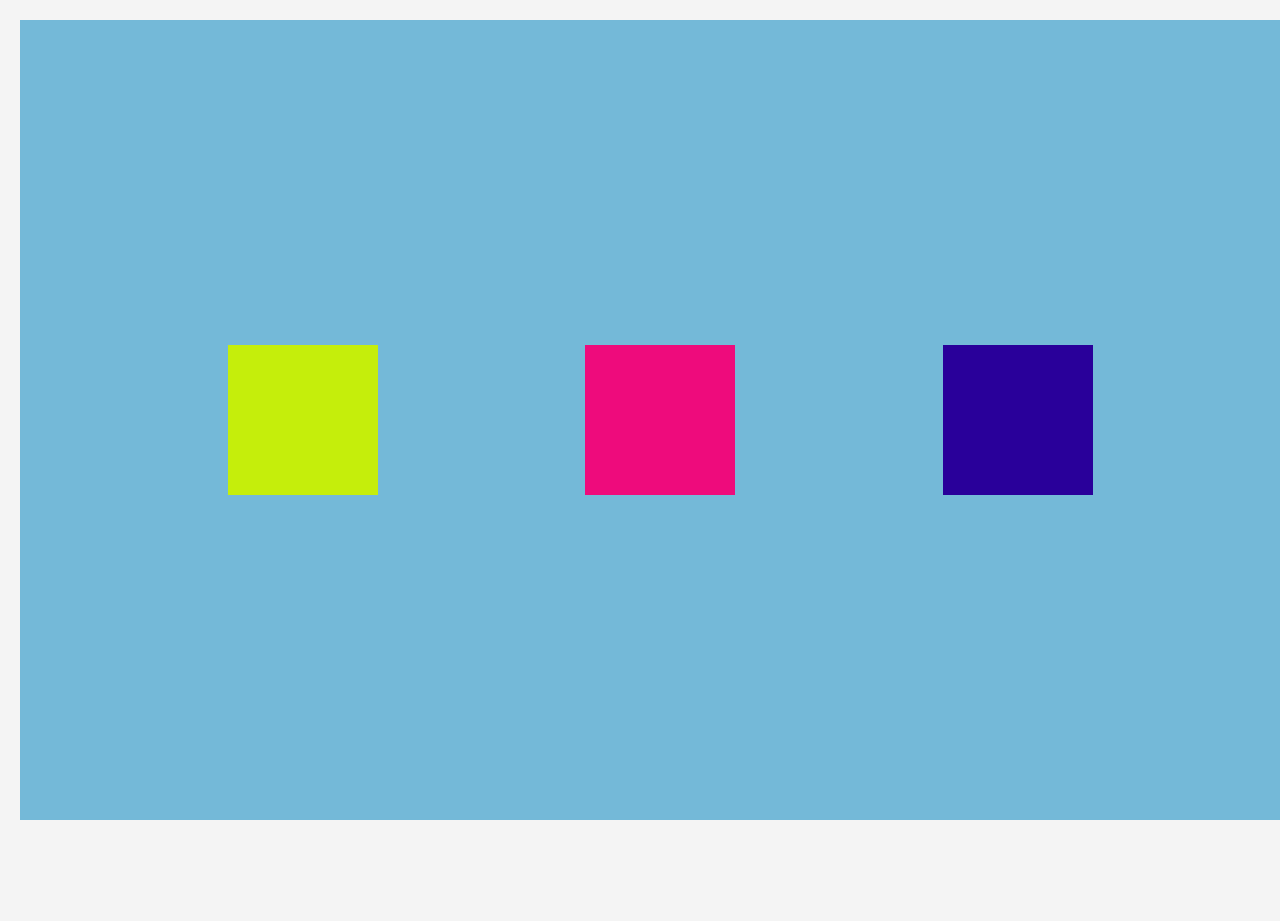
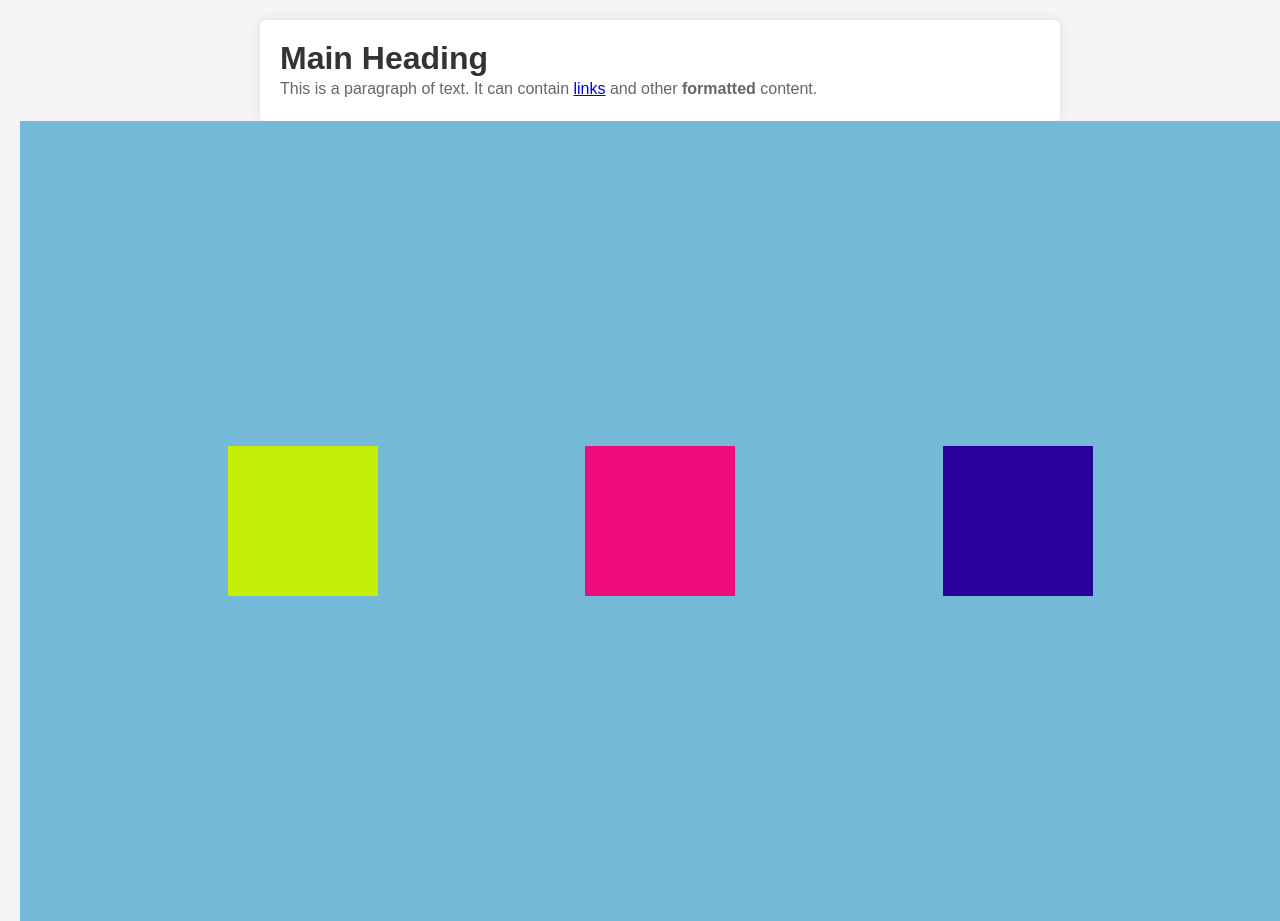
Before and after one commit to Anurag-122004/Practice-code, a plain HTML site: page index.html in a window 1280 px wide. Before the commit the page ends 820 px from the top, so only its background shows below. Drawn offline with Linux system fonts and the light colour scheme.

Commit message:
more html added for practice 3

```diff
--- a/index.html
+++ b/index.html
@@ -7,6 +7,10 @@
     <link rel="stylesheet" href="style.css">
 </head>
 <body>
+    <div class="container">
+        <h1>Main Heading</h1>
+        <p>This is a paragraph of text. It can contain <a href="#">links</a> and other <strong>formatted</strong> content.</p>
+    </div>
     <div id="parent">
         <div id="child1"></div>
         <div id="child2"></div>
```
